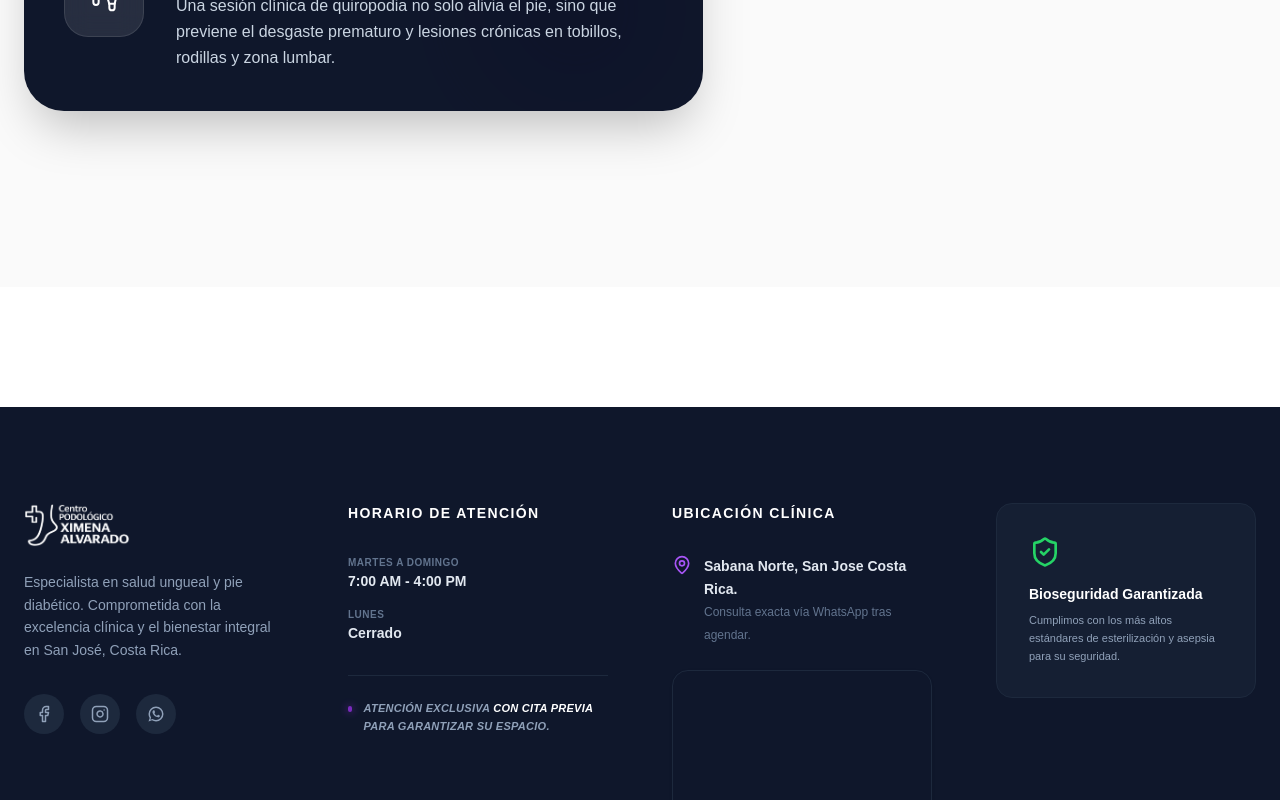
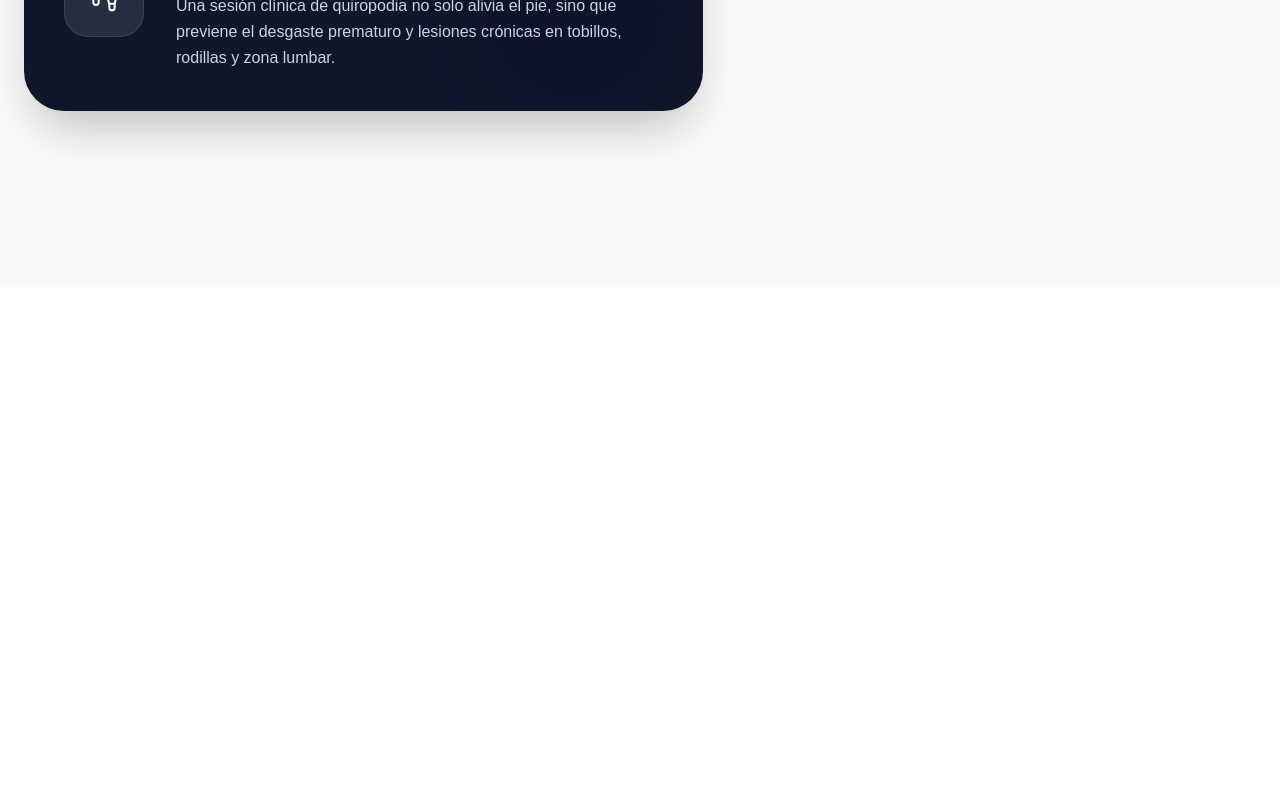
Before and after one commit to merloyflores/clinica-podologia, a Next.js app: page /quiropodia in a window 1280 px wide. Shown: the part 2000-2800 px from the top of the page. After the commit the page ends 2407 px from the top, so only its background shows below. Built offline with nearby package versions, Linux system fonts and the light colour scheme; grey boxes are pictures that could not be loaded.

Commit message:
feat: configuracion de seo, sitemap y json-ld

```diff
--- /dev/null
+++ b/app/JsonLd.tsx
@@ -0,0 +1,39 @@
+export default function JsonLd() {
+  const schema = {
+    '@context': 'https://schema.org',
+    '@type': 'Podiatric',
+    'name': 'Centro Podológico Ximena Alvarado',
+    'image': 'https://centropodologicoximenaalvarado.com/og-image.jpg',
+    '@id': 'https://centropodologicoximenaalvarado.com',
+    'url': 'https://centropodologicoximenaalvarado.com',
+    'telephone': '(+506) 6250-0117',
+    'address': {
+      '@type': 'PostalAddress',
+      'streetAddress': 'Paseo Colón, San José, CR.',
+      'addressLocality': 'San José',
+      'addressRegion': 'San José',
+      'addressCountry': 'CR'
+    },
+    'geo': {
+      '@type': 'GeoCoordinates',
+      'latitude': 9.0000,
+      'longitude': -84.0000
+    },
+    'openingHoursSpecification': [
+      {
+        '@type': 'OpeningHoursSpecification',
+        'dayOfWeek': ['Monday', 'Tuesday', 'Wednesday', 'Thursday', 'Friday'],
+        'opens': '08:00',
+        'closes': '18:00'
+      }
+    ],
+    'priceRange': '$$'
+  };
+
+  return (
+    <script
+      type="application/ld+json"
+      dangerouslySetInnerHTML={{ __html: JSON.stringify(schema) }}
+    />
+  );
+}
--- a/app/components/Footer.tsx
+++ b/app/components/Footer.tsx
@@ -1,125 +1,68 @@
-import { WhatsApp } from '@mui/icons-material';
-import { MapPin, Phone, Facebook, Instagram, Clock, ShieldCheck } from 'lucide-react';
-import Image from 'next/image';
+// components/JsonLd.tsx
 
-export default function Footer() {
-  const currentYear = new Date().getFullYear();
+export default function JsonLd() {
+  const schema = {
+    '@context': 'https://schema.org',
+    '@type': ['MedicalBusiness', 'Podiatric'],
+    '@id': 'https://centropodologicoximenaalvarado.com/#organization',
+    'name': 'Centro Podológico Ximena Alvarado',
+    'alternateName': 'Ximena Alvarado Quiropodista',
+    'url': 'https://centropodologicoximenaalvarado.com',
+    'logo': 'https://centropodologicoximenaalvarado.com/images/logonavbar.PNG',
+    'image': 'https://centropodologicoximenaalvarado.com/images/logonavbar.PNG',
+    'description': 'Especialista en salud ungueal y pie diabético. Comprometida con la excelencia clínica y el bienestar integral en San José, Costa Rica.',
+    'telephone': '+50662500117',
+    'priceRange': '$$',
+    'address': {
+      '@type': 'PostalAddress',
+      'streetAddress': 'Sabana Norte',
+      'addressLocality': 'San José',
+      'addressRegion': 'San José',
+      'addressCountry': 'CR'
+    },
+    'geo': {
+      '@type': 'GeoCoordinates',
+      'latitude': 9.933300,
+      'longitude': -84.113600
+    },
+    'hasMap': 'https://www.google.com/maps?cid=1812822452243445851',
+    'openingHoursSpecification': [
+      {
+        '@type': 'OpeningHoursSpecification',
+        'dayOfWeek': [
+          'Tuesday',
+          'Wednesday',
+          'Thursday',
+          'Friday',
+          'Saturday',
+          'Sunday'
+        ],
+        'opens': '07:00',
+        'closes': '16:00'
+      }
+    ],
+    'sameAs': [
+      'https://www.facebook.com/XimenaAlvaradoQuiropodista/',
+      'https://www.instagram.com/centropd_ximena.alvarado/',
+      'https://wa.me/50662500117'
+    ],
+    'medicalSpecialty': 'Podiatric',
+    'availableService': [
+      {
+        '@type': 'MedicalProcedure',
+        'name': 'Salud Ungueal'
+      },
+      {
+        '@type': 'MedicalProcedure',
+        'name': 'Atención y Cuidado del Pie Diabético'
+      }
+    ]
+  };
 
   return (
-    <footer className="bg-slate-900 pt-24 pb-12 text-slate-300">
-      <div className="max-w-7xl mx-auto px-6">
-        {/* Ajuste en el grid: text-center para móvil, text-left para LG */}
-        <div className="grid grid-cols-1 lg:grid-cols-4 gap-16 mb-20 text-center lg:text-left">
-
-          {/* Columna 1: Branding */}
-          <div className="lg:col-span-1 flex flex-col items-center lg:items-start">
-            <div className="mb-6">
-              <Image
-                src="/images/logonavbar.PNG"
-                alt="Logo Ximena Alvarado"
-                width={180}
-                height={60}
-                className="h-9 md:h-11 w-auto object-contain brightness-0 invert"
-              />
-            </div>
-            <p className="text-slate-400 text-sm leading-relaxed mb-8 font-medium">
-              Especialista en salud ungueal y pie diabético. Comprometida con la excelencia clínica y el bienestar integral en San José, Costa Rica.
-            </p>
-            <div className="flex gap-4 justify-center lg:justify-start">
-              <a href="https://www.facebook.com/XimenaAlvaradoQuiropodista/" className="w-10 h-10 rounded-full bg-slate-800 flex items-center justify-center text-slate-400 hover:text-white hover:bg-blue-600 transition-all">
-                <Facebook size={18} />
-              </a>
-              <a href="https://www.instagram.com/centropd_ximena.alvarado/" className="w-10 h-10 rounded-full bg-slate-800 flex items-center justify-center text-slate-400 hover:text-white hover:bg-pink-600 transition-all">
-                <Instagram size={18} />
-              </a>
-              <a href="https://wa.me/50662500117" className="w-10 h-10 rounded-full bg-slate-800 flex items-center justify-center text-slate-400 hover:text-white hover:bg-green-600 transition-all">
-                <WhatsApp sx={{ fontSize: 18 }} />
-              </a>
-            </div>
-          </div>
-
-          {/* Columna 2: Horarios */}
-          <div className="lg:col-span-1 flex flex-col items-center lg:items-start">
-            <h4 className="text-white font-black text-sm uppercase tracking-widest mb-8">Horario de Atención</h4>
-            <ul className="space-y-4 w-full">
-              {[
-                { days: "Martes a Domingo", time: "7:00 AM - 4:00 PM" },
-                { days: "Lunes", time: "Cerrado" }
-              ].map((item, i) => (
-                <li key={i} className="flex flex-col">
-                  <span className="text-[10px] font-black uppercase text-slate-500 tracking-wider">{item.days}</span>
-                  <span className="text-sm font-bold text-slate-200">{item.time}</span>
-                </li>
-              ))}
-            </ul>
-
-            <div className="mt-8 pt-6 border-t border-slate-800 w-full">
-              <div className="flex flex-col lg:flex-row items-center lg:items-start gap-3 group">
-                <div className="w-1.5 h-1.5 rounded-full bg-[#7B2CBF] lg:mt-1.5 animate-pulse shadow-[0_0_8px_#7B2CBF]"></div>
-                <p className="text-[11px] font-bold text-slate-400 leading-relaxed tracking-wide uppercase italic">
-                  Atención exclusiva <span className="text-white font-black">con cita previa</span> para garantizar su espacio.
-                </p>
-              </div>
-            </div>
-          </div>
-
-          {/* Columna 3: Ubicación */}
-          <div className="lg:col-span-1 flex flex-col items-center lg:items-start">
-            <h4 className="text-white font-black text-sm uppercase tracking-widest mb-8">Ubicación Clínica</h4>
-
-            <div className="flex flex-col lg:flex-row items-center lg:items-start gap-3 mb-6">
-              <MapPin className="text-[#a855f7] shrink-0" size={20} />
-              <p className="text-sm font-bold text-slate-200 leading-relaxed text-center lg:text-left">
-                Sabana Norte, San Jose Costa Rica.<br />
-                <span className="font-medium text-slate-500 text-xs">Consulta exacta vía WhatsApp tras agendar.</span>
-              </p>
-            </div>
-
-            {/* Contenedor del Mapa Ajustado para Tablets y Móvil */}
-            <div className="w-full max-w-75 sm:max-w-112.5 lg:max-w-87.5 aspect-video rounded-2xl overflow-hidden border border-slate-800 shadow-sm relative transition-all duration-700 mx-auto lg:mx-0">
-              <iframe
-                src="https://www.google.com/maps/embed?pb=!1m18!1m12!1m3!1d15721.285880424694!2d-84.113600!3d9.933300!2m3!1f0!2f0!3f0!3m2!1i1024!2i768!4f13.1!3m3!1m2!1s0x8fa0e342ad260d5b%3A0x1928646b978938!2sSabana%20Norte%2C%20San%20Jos%C3%A9!5e0!3m2!1ses!2scr!4v1710000000000!5m2!1ses!2scr"
-                width="100%"
-                height="100%"
-                style={{ border: 0 }}
-                allowFullScreen={true}
-                loading="lazy"
-                referrerPolicy="no-referrer-when-downgrade"
-              ></iframe>
-            </div>
-          </div>
-
-          {/* Columna 4: Certificación */}
-          <div className="lg:col-span-1 flex flex-col items-center lg:items-start">
-            <div className="p-8 bg-slate-800/50 rounded-2xl border border-slate-800 w-full flex flex-col items-center lg:items-start">
-              <ShieldCheck className="text-[#25D366] mb-4" size={32} />
-              <h4 className="text-white font-black text-sm mb-2">Bioseguridad Garantizada</h4>
-              <p className="text-[11px] text-slate-400 font-medium leading-relaxed">
-                Cumplimos con los más altos estándares de esterilización y asepsia para su seguridad.
-              </p>
-            </div>
-          </div>
-
-        </div>
-
-        {/* Bottom Bar */}
-        <div className="pt-8 border-t border-slate-800 flex flex-col md:flex-row justify-between items-center gap-6 text-center md:text-left">
-          <p className="text-[10px] font-bold text-slate-500 uppercase tracking-widest">
-            © {currentYear} Ximena Alvarado. Todos los derechos reservados.
-          </p>
-          <p className="text-[10px] font-bold text-slate-600 uppercase tracking-widest flex items-center justify-center gap-2">
-            Powered by
-            <a
-              href="https://nexflow-portfolio.vercel.app/"
-              target="_blank"
-              rel="noopener noreferrer"
-              className="text-slate-500 border-b border-slate-700 font-black hover:text-[#7B2CBF] hover:border-[#7B2CBF] transition-all duration-300"
-            >
-              Nexflow Digital
-            </a>
-          </p>
-        </div>
-      </div>
-    </footer>
+    <script
+      type="application/ld+json"
+      dangerouslySetInnerHTML={{ __html: JSON.stringify(schema) }}
+    />
   );
 }
--- /dev/null
+++ b/app/robots.ts
@@ -0,0 +1,12 @@
+import { MetadataRoute } from 'next';
+
+export default function robots(): MetadataRoute.Robots {
+  return {
+    rules: {
+      userAgent: '*',
+      allow: '/',
+      disallow: ['/api/', '/admin/'],
+    },
+    sitemap: 'https://centropodologicoximenaalvarado.com/sitemap.xml',
+  };
+}
--- /dev/null
+++ b/app/sitemap.ts
@@ -0,0 +1,26 @@
+import { MetadataRoute } from 'next';
+
+export default async function sitemap(): Promise<MetadataRoute.Sitemap> {
+  const baseUrl = 'https://centropodologicoximenaalvarado.com';
+
+  return [
+    {
+      url: baseUrl,
+      lastModified: new Date(),
+      changeFrequency: 'weekly',
+      priority: 1.0,
+    },
+    {
+      url: `${baseUrl}/servicios`,
+      lastModified: new Date(),
+      changeFrequency: 'monthly',
+      priority: 0.8,
+    },
+    {
+      url: `${baseUrl}/contacto`,
+      lastModified: new Date(),
+      changeFrequency: 'yearly',
+      priority: 0.5,
+    },
+  ];
+}
```
Also changed, not shown: 1 other file (tests, documents, lock files or other folders).
